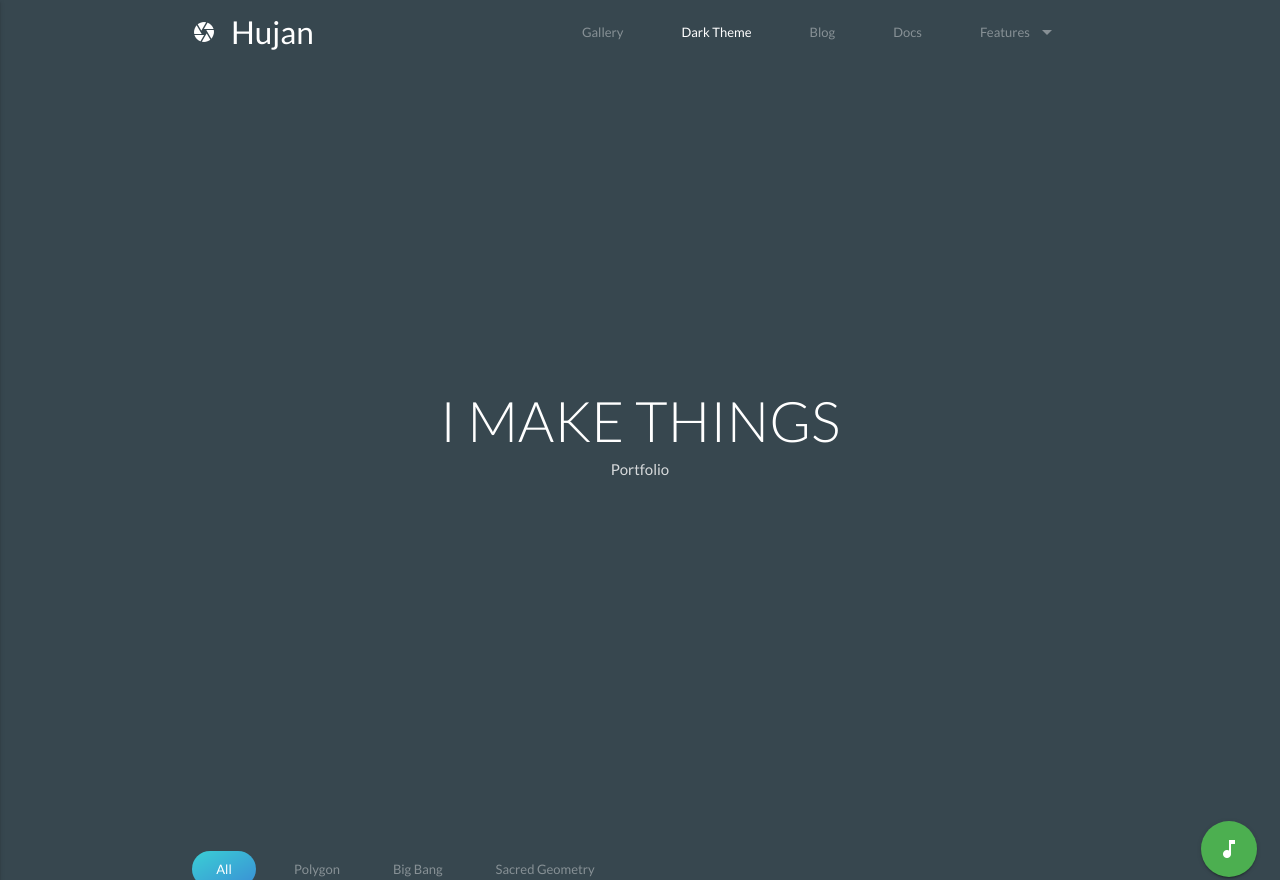
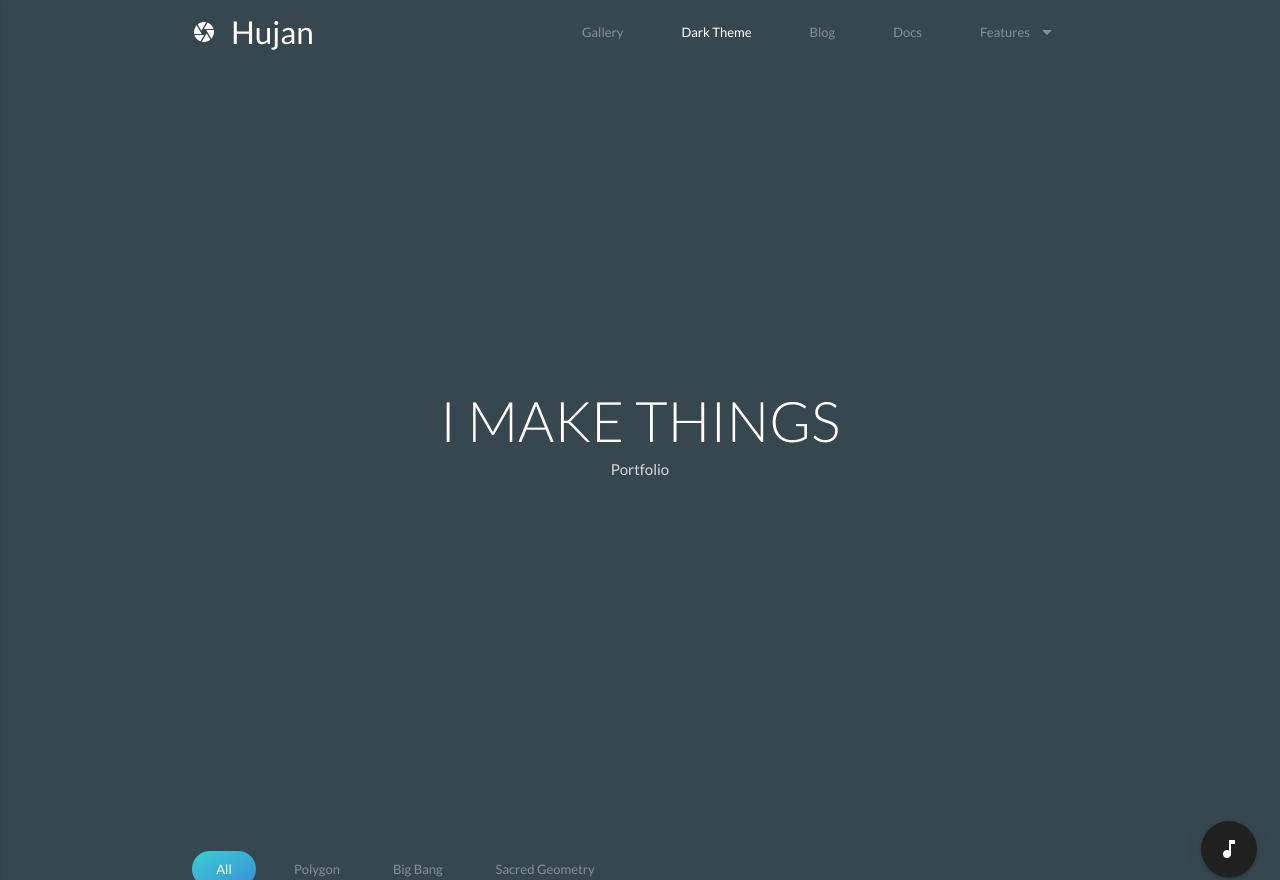
Before and after one commit to taufardh/painting, a Jekyll site: the page built from index.html, in a window 1280 px wide. Shown: the top 880 px of the page. Built offline with Jekyll 4.4.1, drawn with Linux system fonts in a browser that asks for light colours; nearby versions of some CDN libraries; grey boxes are pictures that could not be loaded.

Commit message:
add volume for video

```diff
--- a/index.html
+++ b/index.html
@@ -1,6 +1,6 @@
 ---
 layout: default
-tititle: "Mahaputera Gallery"
+title: "Mahaputera Gallery"
 ---
 
 <!DOCTYPE html>
@@ -499,14 +499,15 @@ tititle: "Mahaputera Gallery"
   -->
 
   <div class="fixed-action-btn click-to-toggle">
-    <a class="btn-floating btn-large green">
+    <a class="btn-floating btn-large grey darken-4 pulse">
       <i class="material-icons">music_note</i>
     </a>
     <ul>
       <li><a id="vid_control" class="btn-floating btn-large red" onclick="VidCtrl();"><i class="material-icons large">play_arrow</i></a></li>
-      <li><a class="btn-floating yellow darken-1" onclick="change_vid();"><i class="material-icons">skip_next</i></a></li>
-      <li><a class="btn-floating green" onclick="change_vid2();"><i class="material-icons">skip_previous</i></a></li>
-      <li><a class="btn-floating blue"><i class="material-icons">attach_file</i></a></li>
+      <li><a class="btn-floating grey darken-3" onclick="change_vid();"><i class="material-icons">skip_next</i></a></li>
+      <li><a class="btn-floating grey darken-3" onclick="change_vid2();"><i class="material-icons">skip_previous</i></a></li>
+      <li><a class="btn-floating grey darken-3" onclick="setVolume('up');"><i class="material-icons">volume_up</i></a></li>
+      <li><a class="btn-floating grey darken-3" onclick="setVolume('down');"><i class="material-icons">volume_down</i></a></li>
     </ul>
   </div>
 
```
Also changed, not shown: other parts of index.html (+16 -0 lines).
